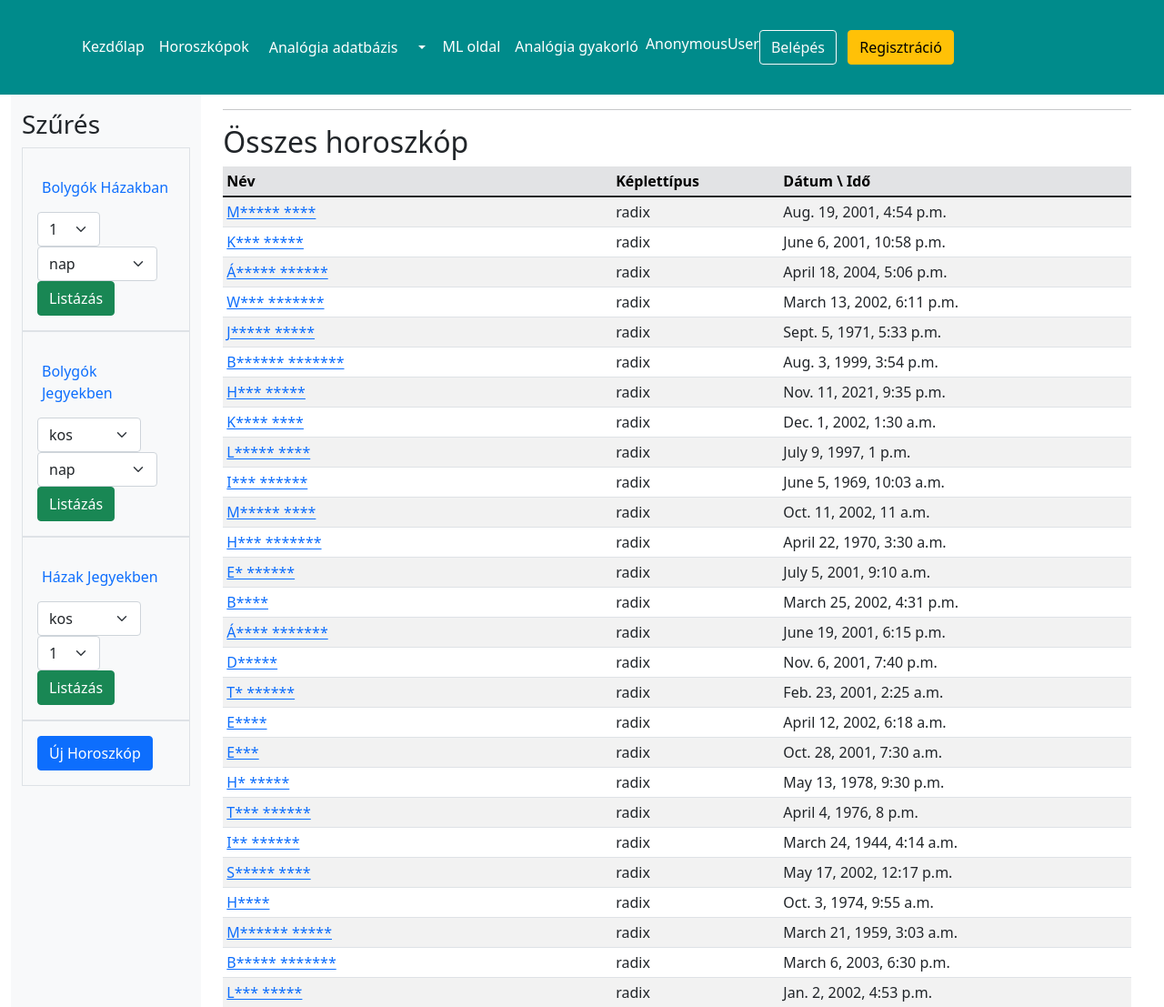
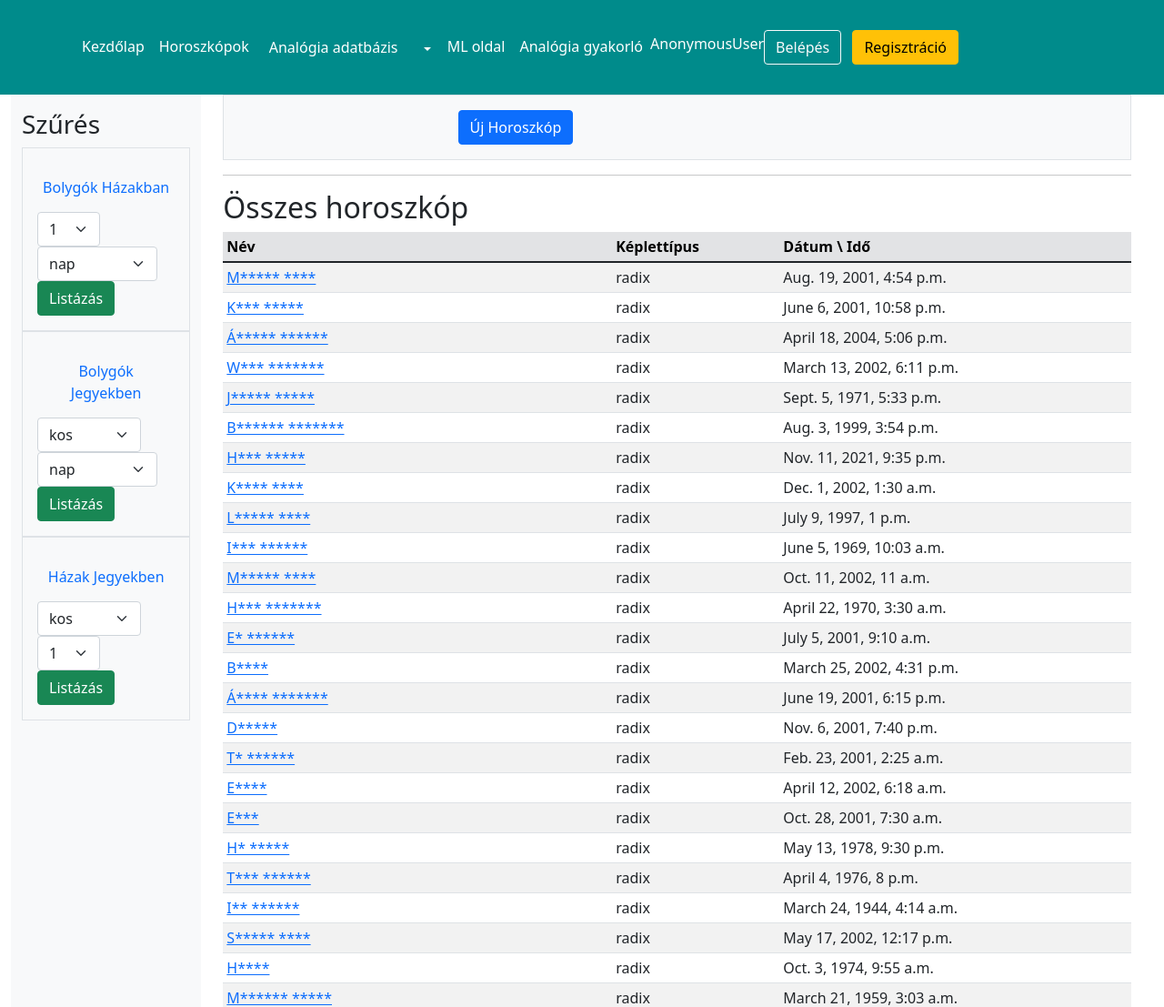
Before and after one commit to molnaredom/asztro, a Django app: page /horoszkop_gyujtemeny/ in a window 1280 px wide. Shown: the top 1107 px of the page at 91% size. Run offline with Django 3.2, Linux system fonts and the light colour scheme; data comes from the database, SQL or seed files in the repository; both versions use the stored data as it was after the commit; some libraries are stand-ins or nearby versions.

Commit message:
DEBUG: telefonon nézetben nem elérhető az új horoszkóp létrehozása: javítva

```diff
--- a/weboldal/base/templates/analogiatarolok/horoszkop_gyujtemeny.html
+++ b/weboldal/base/templates/analogiatarolok/horoszkop_gyujtemeny.html
@@ -148,19 +148,23 @@
                             </form>
                         </div>
 
-                        <div class="g-col-12 p-3 border bg-light">
-
-                            <a id="create" href="{% url 'create-horoszkop' %}">
-                                <button class="btn btn-primary align-middle" type="button">Új Horoszkóp</button>
-                            </a>
-
-                        </div>
 
                     </ul>
                 </div>
             </nav>
 
+
             <main class="col-md-9 ms-sm-auto col-lg-10 px-md-4">
+                <div class=" p-3 border bg-light">
+                    <div class="d-grid gap-2 col-6 mx-auto">
+                        <a id="create" href="{% url 'create-horoszkop' %}">
+                        <button class="btn btn-primary d-grid gap-2 " type="button">Új Horoszkóp</button>
+                    </a>
+                    </div>
+
+
+
+                </div>
                 {% if haz_es_jegy_lekerdezes %}
                     <br>
                     <h3><b>Válogatott horoszkópok</b></h3>
--- a/weboldal/base/templates/create_templates/horoszkop_keszito_form.html
+++ b/weboldal/base/templates/create_templates/horoszkop_keszito_form.html
@@ -83,7 +83,7 @@
             </div>
         {% endfor %}
         <div class="row spacer">
-            <div class="col-4 offset-2">
+            <div class="py-4 d-grid gap-2 col-6 mx-auto">
                 <button name="mentes_es_foolal" class="btn btn-success">Mentés és vissza a főoldalra
                 </button>
                 <button name="ujabb_felvitel" class="btn btn-success">Újabb felvitel</button>
--- a/weboldal/templates/base.html
+++ b/weboldal/templates/base.html
@@ -52,7 +52,8 @@
 
             .nav-link {
                 padding: 15px 5px;
-                transition: 0.2s
+                transition: 0.2s;
+                text-align: center;
             }
 
             body {
@@ -77,16 +78,16 @@
                     <li class="nav-item"><a href="{% url 'horoszkop_gyujtemeny' %}"
                                             class="nav-link px-2 text-white">Horoszkópok</a></li>
                     <li class="nav-item ">
-                        <div class="btn-group">
+                        <div class="dropdown">
                             <button type="button" style="background-color: darkcyan">
-                                <a href="{% url 'analogia_adatbazis' %}" class="nav-link px-2 text-white">
-                                    Analógia adatbázis</a></button>
+                                <a href="{% url 'analogia_adatbazis' %}" class="nav-link px-2 text-white">Analógia adatbázis</a>
+                            </button>
                             <button type="button" class="btn dropdown-toggle dropdown-toggle-split text-white"
-                                    id="dropdownMenuReference" data-bs-toggle="dropdown" aria-expanded="false"
+                                    id="dropdownMenuButton2" data-bs-toggle="dropdown" aria-expanded="false"
                                     data-bs-reference="parent">
                                 <span class="visually-hidden">Rejtett dropdown</span>
                             </button>
-                            <ul class="dropdown-menu" aria-labelledby="dropdownMenuReference">
+                            <ul class="dropdown-menu" aria-labelledby="dropdownMenuButton2">
                                 <li><a class="dropdown-item" href="{% url 'bolygok' %}">Bolygók</a></li>
                                 <li><a class="dropdown-item" href="{% url 'jegyek' %}">Jegyek</a></li>
                                 <li><a class="dropdown-item" href="{% url 'hazak' %}">Házak</a></li>
```
Also changed, not shown: weboldal/db2.sqlite3. Lines whose indentation alone changed are shown as unchanged.
